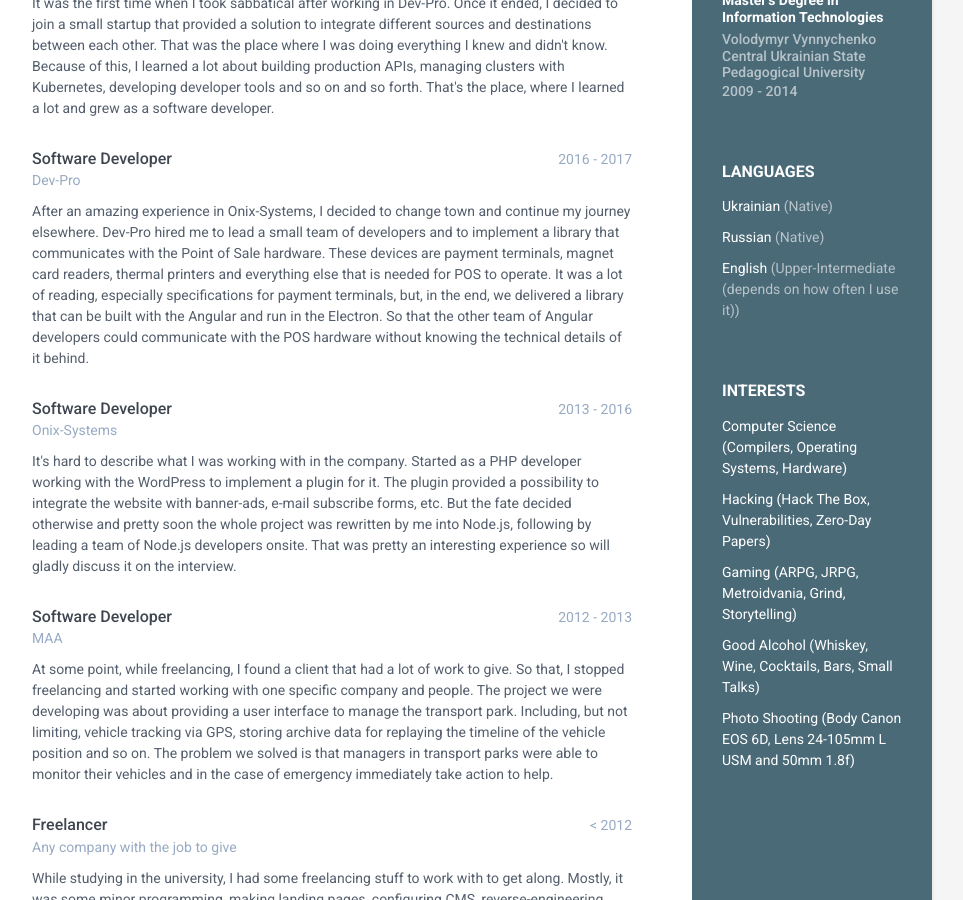
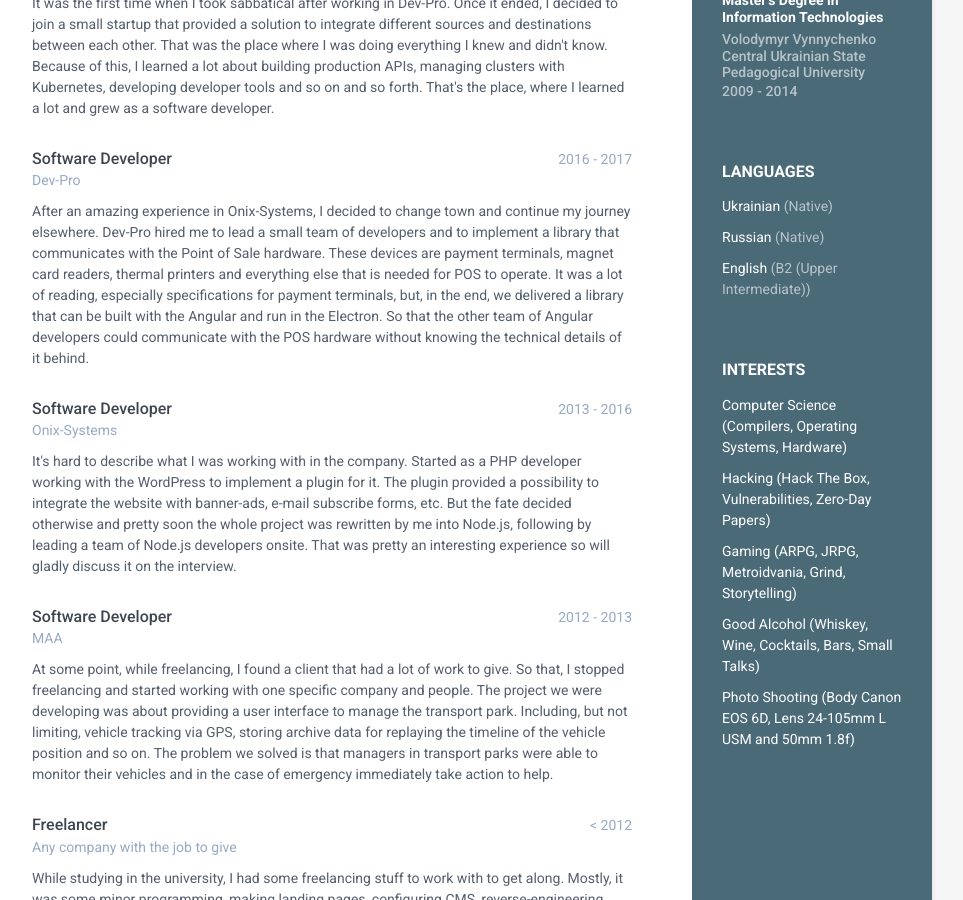
Before and after one commit to ghaiklor/cv.ghaiklor.com, a Jekyll site: the page built from index.html, in a window 1280 px wide and 900 px high, scrolled down 624 px. Shown: the whole window, without its empty margins (188-1151 px from the left). Built offline with Jekyll 4.4.1, drawn with Linux system fonts in a browser that asks for light colours.

Commit message:
[language]: add B2 level to the Upper Intermedate term

```diff
--- a/_data/languages.yml
+++ b/_data/languages.yml
@@ -3,4 +3,4 @@
 - title: Russian
   proficiency: Native
 - title: English
-  proficiency: Upper-Intermediate (depends on how often I use it)
+  proficiency: B2 (Upper Intermediate)
```
